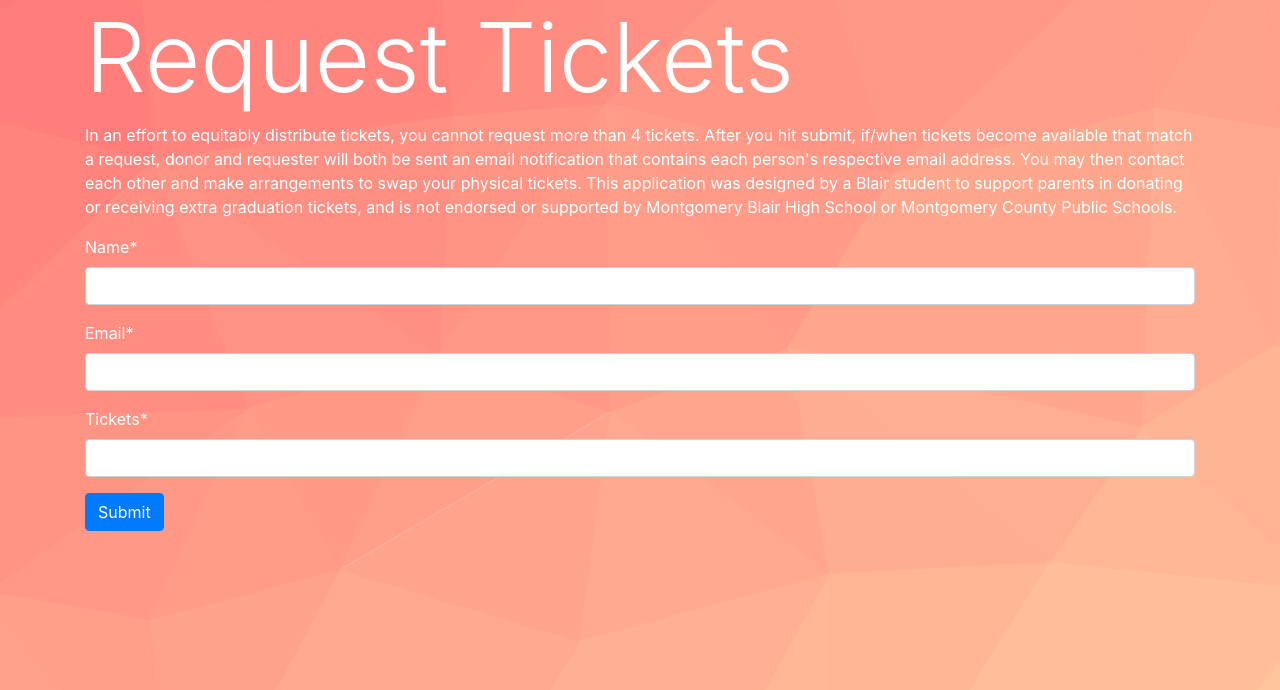
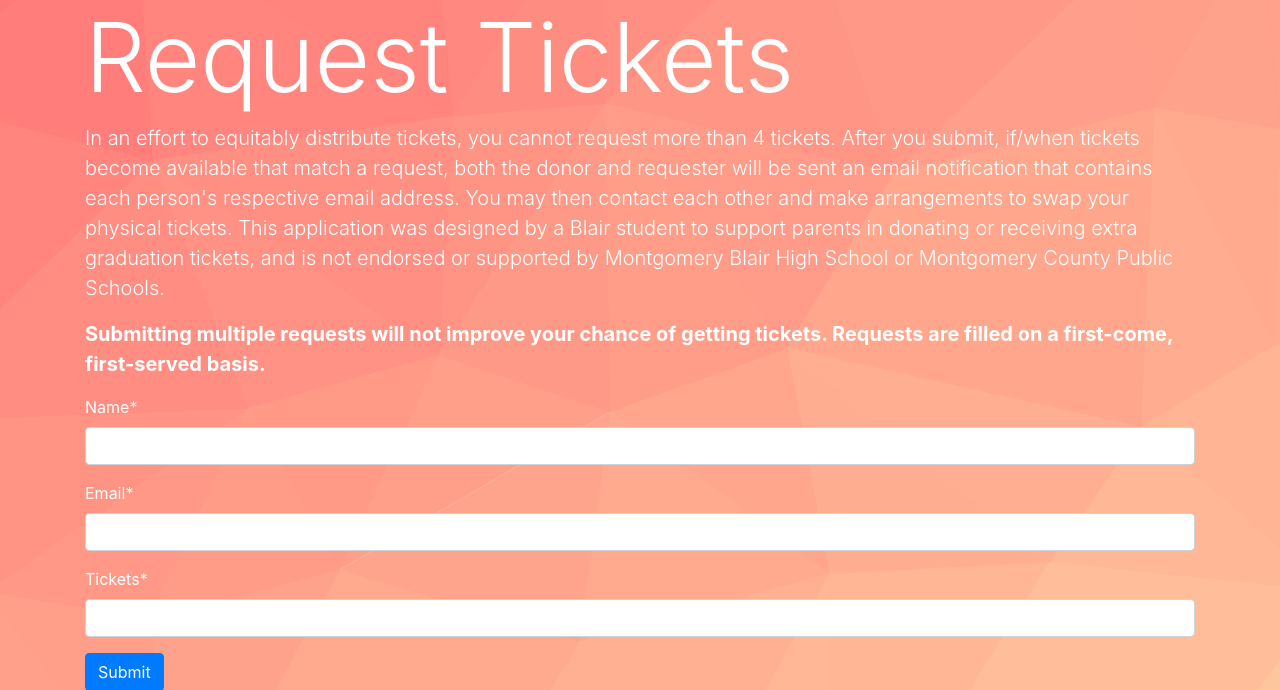
Before and after one commit to mbhs/graduation, a Django app: page /request in a window 1280 px wide. Shown: the top 690 px of the page. Run offline with Django 3.2, Linux system fonts and the light colour scheme; some libraries are stand-ins or nearby versions.

Commit message:
change text

```diff
--- a/templates/core/donate.html
+++ b/templates/core/donate.html
@@ -6,7 +6,7 @@
 <div class="container">
     <main>
         <h1 class="display-1">Donate Tickets</h1>
-        <p>In an effort to equitably distribute tickets, you cannot request more than 4 tickets. After you hit submit, if/when tickets become available that match a request, donor and requester will both be sent an email notification that contains each person's respective email address. You may then contact each other and make arrangements to swap your physical tickets. This application was designed by a Blair student to support parents in donating or receiving extra graduation tickets, and is not endorsed or supported by Montgomery Blair High School or Montgomery County Public Schools.</p>
+        <p class="lead">After you submit, if/when tickets become available that match a request, both the donor and requester will be sent an email notification that contains each person's respective email address. You may then contact each other and make arrangements to swap your physical tickets. This application was designed by a Blair student to support parents in donating or receiving extra graduation tickets, and is not endorsed or supported by Montgomery Blair High School or Montgomery County Public Schools.</p>
         <!--<form action="{% url 'index' %}" method="post">-->
             {% crispy form %}
         <!--</form>-->
--- a/templates/core/request.html
+++ b/templates/core/request.html
@@ -6,7 +6,8 @@
 <div class="container">
     <main>
         <h1 class="display-1">Request Tickets</h1>
-        <p>In an effort to equitably distribute tickets, you cannot request more than 4 tickets. After you hit submit, if/when tickets become available that match a request, donor and requester will both be sent an email notification that contains each person's respective email address. You may then contact each other and make arrangements to swap your physical tickets. This application was designed by a Blair student to support parents in donating or receiving extra graduation tickets, and is not endorsed or supported by Montgomery Blair High School or Montgomery County Public Schools.</p>
+        <p class="lead">In an effort to equitably distribute tickets, you cannot request more than 4 tickets. After you submit, if/when tickets become available that match a request, both the donor and requester will be sent an email notification that contains each person's respective email address. You may then contact each other and make arrangements to swap your physical tickets. This application was designed by a Blair student to support parents in donating or receiving extra graduation tickets, and is not endorsed or supported by Montgomery Blair High School or Montgomery County Public Schools.</p>
+        <p class="lead font-weight-bold">Submitting multiple requests will not improve your chance of getting tickets. Requests are filled on a first-come, first-served basis.</p>
         <!--<form action="{% url 'index' %}" method="post">-->
             {% crispy form %}
         <!--</form>-->
```
